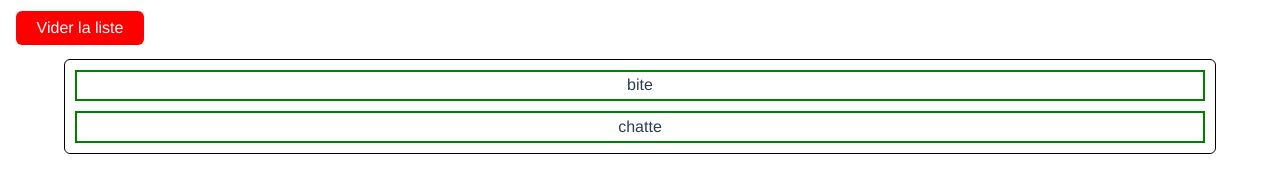
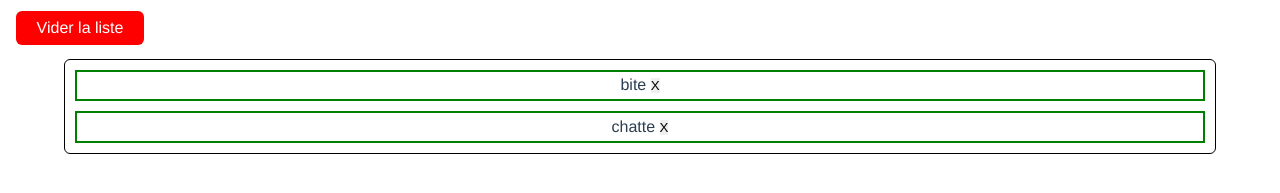
Before and after one commit to FleXoS666/vue-ListeCourses, a Vue app: page / in a window 1280 px wide. Shown: the part 161-354 px from the top of the page. Built offline with nearby package versions, Linux system fonts and the light colour scheme.

Commit message:
V3 OK --> retirer seulement un item de la liste

```diff
--- a/src/App.vue
+++ b/src/App.vue
@@ -4,7 +4,7 @@
     <Top :title="title"></Top>
     <UserInputForm @inputChanged="updateList"></UserInputForm>
     <ClearAll @listClearing="clearList"></ClearAll>
-    <ListeCourses :itemsList="itemsList"/>
+    <ListeCourses :itemsList="itemsList" @deleteElement="delElmt"/>
 
   </div>
 </template>
@@ -30,18 +30,26 @@ export default {
 
     }
   },mounted(){
-
+// localStorage
   }
 
 
   ,methods:{
     updateList(newItem){
       this.itemsList.push(newItem)
+      console.log(this.itemsList.slice(2,3));
     },
     clearList(){
     this.itemsList=[]
         // this.itemsList.clear()
-        console.log('salut grosse pute')
+    },
+    delElmt(itemKey){
+
+      // var itemKey2=parseFloat(itemKey) +1
+    this.itemsList.splice(itemKey,1)
+ // console.log(itemKey,itemKey2)
+// this.itemsList.delete(Elt)
+// console.log(Elt)
     }
   }
 }
--- a/src/components/ClearAll.vue
+++ b/src/components/ClearAll.vue
@@ -17,7 +17,7 @@ return{
 },methods:{
 clearList(){
 
-this.$emit("listClearing", this.clearList)
+this.$emit("listClearing")
 }
 }
 }
--- a/src/components/ListeCourses.vue
+++ b/src/components/ListeCourses.vue
@@ -2,7 +2,7 @@
   <div class="hello">
 
     <ul >
-      <li v-for="(itemList,index) in itemsList" :key='index' :value="index">{{ itemList }}</li>
+      <li v-for="(itemList,index) in itemsList" :key='index' :value="index">{{ itemList }}  <button v-on:click="delElmt(index)">X</button></li>
     </ul>
   </div>
 </template>
@@ -13,7 +13,12 @@ export default {
   props: {
     inputValue:String,
     itemsList: Array,
-    clearList: Boolean
+    clearList: Boolean,
+  },methods:{
+    delElmt(index){
+      console.log(index)
+      this.$emit("deleteElement", index)
+    }
   }
 }
 </script>
```
